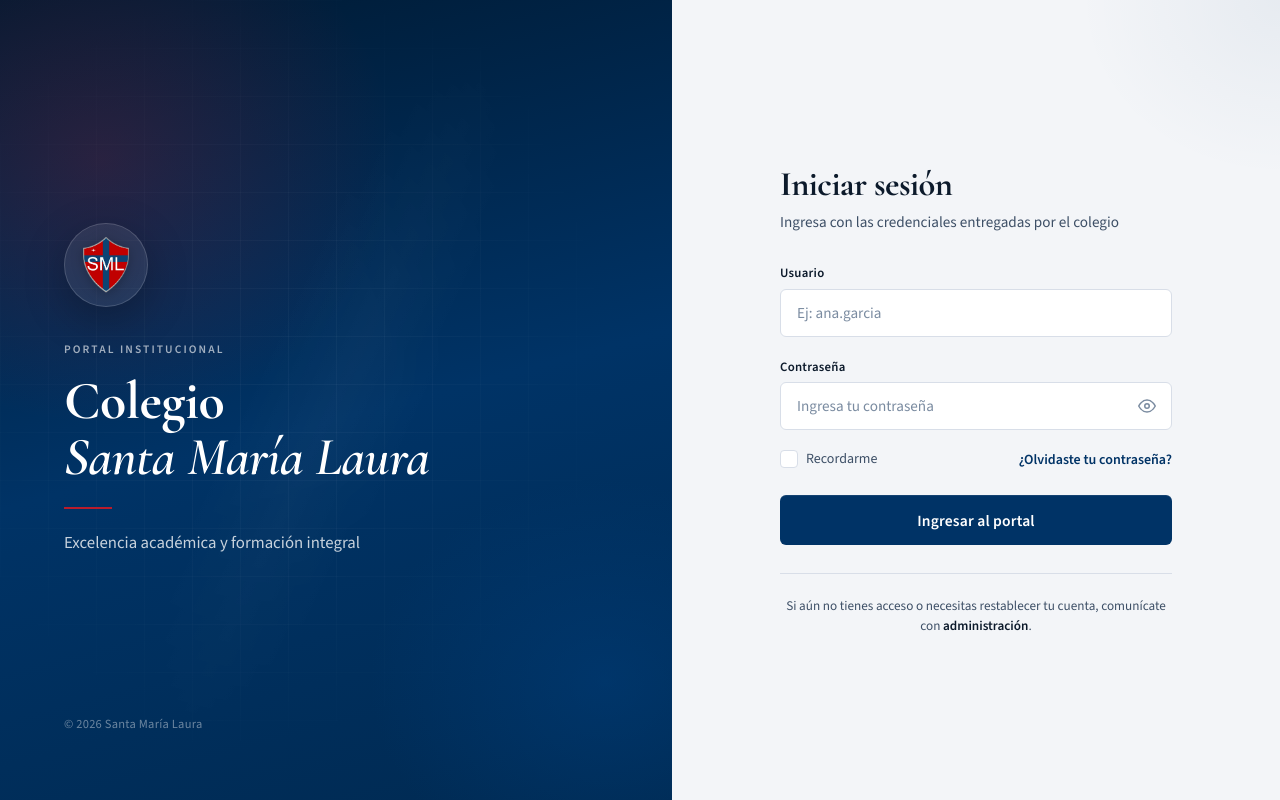
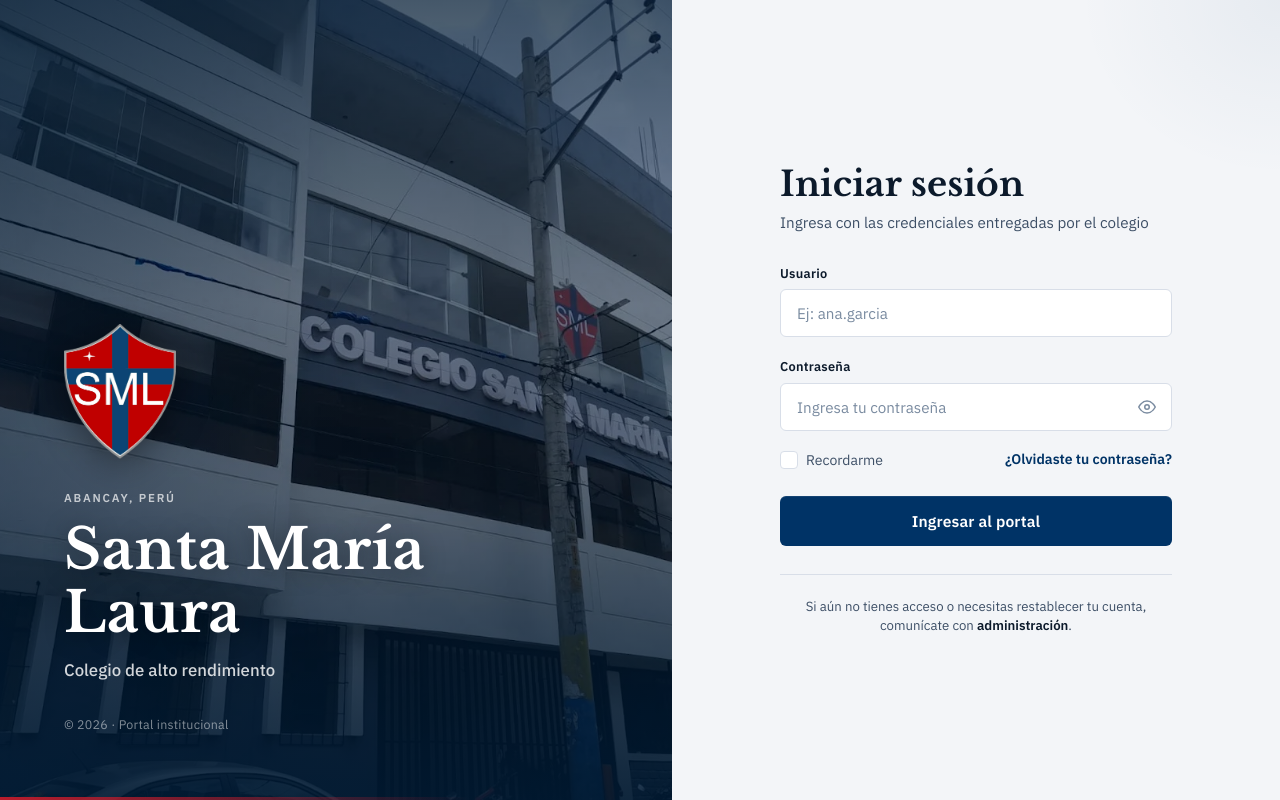
Before and after one commit to ConquestJD/portal-SML, an Angular app: page /login in a window 1280 px wide. Built offline with nearby package versions, Linux system fonts and the light colour scheme.

Commit message:
Add background image and update font styles in login component

```diff
--- a/src/app/pages/login/login.component.css
+++ b/src/app/pages/login/login.component.css
@@ -27,8 +27,8 @@
   --info-bg:     #eef3f9;
   --info-border: #c5d4e8;
 
-  --font-display: 'Cormorant Garamond', Georgia, 'Times New Roman', serif;
-  --font-ui: 'Source Sans 3', 'Segoe UI', sans-serif;
+  --font-display: 'Libre Baskerville', 'Times New Roman', Georgia, serif;
+  --font-ui: 'IBM Plex Sans', 'Segoe UI', sans-serif;
 
   --r-sm: 6px;
   --r-md: 10px;
@@ -55,7 +55,7 @@
 }
 
 /* ══════════════════════════════════════════════════════
-   BRAND PANEL
+   BRAND PANEL — foto full-bleed + marca hero
    ══════════════════════════════════════════════════════ */
 .brand-panel {
   position: relative;
@@ -63,43 +63,68 @@
   flex-direction: column;
   justify-content: space-between;
   padding: clamp(2.5rem, 5vw, 4.5rem);
-  color: rgba(255 255 255 / .9);
-  background:
-    radial-gradient(ellipse 80% 60% at 15% 20%, rgba(185 28 44 / .22), transparent 55%),
-    radial-gradient(ellipse 70% 50% at 90% 85%, rgba(0 64 128 / .45), transparent 50%),
-    linear-gradient(165deg, var(--navy-deep) 0%, var(--navy) 52%, #002a52 100%);
+  color: rgba(255 255 255 / .92);
+  background: var(--navy-deep);
   overflow: hidden;
 }
 
-.brand-panel__atmosphere {
+.brand-panel__photo {
+  position: absolute;
+  inset: 0;
+  width: 100%;
+  height: 100%;
+  object-fit: cover;
+  object-position: center;
+  transform: scale(1.04);
+  transition: transform 1.4s var(--ease);
+  pointer-events: none;
+}
+.login-page.is-visible .brand-panel__photo {
+  transform: scale(1);
+}
+
+.brand-panel__veil {
   position: absolute;
   inset: 0;
   pointer-events: none;
-  background-image:
-    linear-gradient(rgba(255 255 255 / .035) 1px, transparent 1px),
-    linear-gradient(90deg, rgba(255 255 255 / .035) 1px, transparent 1px);
-  background-size: 48px 48px;
-  mask-image: radial-gradient(ellipse 75% 70% at 40% 45%, #000 20%, transparent 75%);
-  opacity: .9;
+  background:
+    linear-gradient(
+      180deg,
+      rgba(0 26 51 / .72) 0%,
+      rgba(0 26 51 / .38) 38%,
+      rgba(0 26 51 / .45) 62%,
+      rgba(0 26 51 / .88) 100%
+    ),
+    linear-gradient(
+      90deg,
+      rgba(0 26 51 / .35) 0%,
+      transparent 55%
+    );
 }
 
-.brand-panel__atmosphere::after {
+.brand-panel__veil::after {
   content: '';
   position: absolute;
-  inset: 0;
-  background:
-    linear-gradient(115deg, transparent 40%, rgba(255 255 255 / .03) 50%, transparent 60%);
+  left: 0;
+  right: 0;
+  bottom: 0;
+  height: 3px;
+  background: linear-gradient(
+    90deg,
+    var(--crimson) 0%,
+    rgba(185 28 44 / .55) 35%,
+    transparent 70%
+  );
 }
 
 .brand-panel__inner {
   position: relative;
   z-index: 1;
-  max-width: 28rem;
+  max-width: 26rem;
   margin-top: auto;
-  margin-bottom: auto;
   opacity: 0;
-  transform: translateY(14px);
-  transition: opacity .7s var(--ease) .12s, transform .7s var(--ease) .12s;
+  transform: translateY(16px);
+  transition: opacity .75s var(--ease) .15s, transform .75s var(--ease) .15s;
 }
 .login-page.is-visible .brand-panel__inner {
   opacity: 1;
@@ -107,77 +132,51 @@
 }
 
 .brand-panel__crest {
-  width: 5.25rem;
-  height: 5.25rem;
-  margin-bottom: 2rem;
-  display: flex;
-  align-items: center;
-  justify-content: center;
-  border-radius: 50%;
-  background: rgba(255 255 255 / .08);
-  border: 1px solid rgba(255 255 255 / .16);
-  box-shadow: 0 12px 40px rgba(0 0 0 / .25);
-}
-
-.brand-panel__crest-img {
-  width: 3.5rem;
-  height: 3.5rem;
+  display: block;
+  width: clamp(5.5rem, 9vw, 7rem);
+  height: auto;
+  margin-bottom: 1.75rem;
   object-fit: contain;
-  filter: drop-shadow(0 2px 6px rgba(0 0 0 / .25));
+  filter: drop-shadow(0 6px 18px rgba(0 0 0 / .45));
 }
 
 .brand-panel__eyebrow {
   font-size: .72rem;
   font-weight: 600;
-  letter-spacing: .18em;
+  letter-spacing: .16em;
   text-transform: uppercase;
-  color: rgba(255 255 255 / .62);
-  margin-bottom: .85rem;
+  color: rgba(255 255 255 / .7);
+  margin: 0 0 .65rem;
 }
 
 .brand-panel__title {
   font-family: var(--font-display);
-  font-size: clamp(2.4rem, 4.2vw, 3.35rem);
+  font-size: clamp(2.55rem, 4.4vw, 3.5rem);
   font-weight: 700;
-  line-height: 1.05;
-  letter-spacing: -.01em;
+  line-height: 1.12;
+  letter-spacing: 0.01em;
   color: var(--t-on-dark);
-  margin: 0 0 1.35rem;
-}
-
-.brand-panel__title span {
-  font-style: italic;
-  font-weight: 600;
-}
-
-.brand-panel__rule {
-  width: 3rem;
-  height: 2px;
-  background: var(--crimson);
-  margin-bottom: 1.25rem;
-  transform-origin: left;
-  transform: scaleX(0);
-  transition: transform .55s var(--ease) .35s;
-}
-.login-page.is-visible .brand-panel__rule {
-  transform: scaleX(1);
+  margin: 0 0 .85rem;
+  text-shadow: 0 2px 24px rgba(0 0 0 / .35);
 }
 
 .brand-panel__claim {
   font-size: 1.05rem;
-  line-height: 1.55;
-  color: rgba(255 255 255 / .78);
-  max-width: 22rem;
+  font-weight: 500;
+  line-height: 1.45;
+  color: rgba(255 255 255 / .82);
   margin: 0;
+  max-width: 20rem;
 }
 
 .brand-panel__footer {
   position: relative;
   z-index: 1;
   margin: 0;
+  padding-top: 2rem;
   font-size: .78rem;
   letter-spacing: .02em;
-  color: rgba(255 255 255 / .42);
+  color: rgba(255 255 255 / .5);
 }
 
 /* ══════════════════════════════════════════════════════
@@ -246,9 +245,9 @@
   font-size: clamp(1.85rem, 3vw, 2.15rem);
   font-weight: 700;
   color: var(--t-primary);
-  letter-spacing: -.015em;
+  letter-spacing: 0.005em;
   margin: 0 0 .4rem;
-  line-height: 1.15;
+  line-height: 1.2;
 }
 
 .login-panel__subtitle {
@@ -620,7 +619,7 @@
 @media (prefers-reduced-motion: reduce) {
   .login-page,
   .brand-panel__inner,
-  .brand-panel__rule,
+  .brand-panel__photo,
   .login-panel,
   .btn-login,
   .field__input,
@@ -639,8 +638,8 @@
     transform: none;
   }
 
-  .brand-panel__rule,
-  .login-page.is-visible .brand-panel__rule {
+  .brand-panel__photo,
+  .login-page.is-visible .brand-panel__photo {
     transform: none;
   }
 }
--- a/src/app/pages/login/login.component.html
+++ b/src/app/pages/login/login.component.html
@@ -2,26 +2,25 @@
 
   <!-- ══════════ BRAND PANEL ══════════ -->
   <aside class="brand-panel" aria-hidden="true">
-    <div class="brand-panel__atmosphere"></div>
+    <img
+      class="brand-panel__photo"
+      src="/images/fondo.webp"
+      alt=""
+      width="1360"
+      height="1020"
+      decoding="async"
+    />
+    <div class="brand-panel__veil"></div>
 
     <div class="brand-panel__inner">
-      <div class="brand-panel__crest">
-        <img src="/only-logo.png" alt="" class="brand-panel__crest-img" />
-      </div>
-
-      <p class="brand-panel__eyebrow">Portal institucional</p>
-      <h1 class="brand-panel__title">
-        Colegio<br />
-        <span>Santa María Laura</span>
-      </h1>
-      <div class="brand-panel__rule" aria-hidden="true"></div>
-      <p class="brand-panel__claim">
-        Excelencia académica y formación integral
-      </p>
+      <img src="/only-logo.png" alt="" class="brand-panel__crest" />
+      <p class="brand-panel__eyebrow">Abancay, Perú</p>
+      <h1 class="brand-panel__title">Santa María Laura</h1>
+      <p class="brand-panel__claim">Colegio de alto rendimiento</p>
     </div>
 
     <p class="brand-panel__footer">
-      &copy; {{ currentYear }} Santa María Laura
+      &copy; {{ currentYear }} · Portal institucional
     </p>
   </aside>
 
--- a/src/index.html
+++ b/src/index.html
@@ -8,7 +8,7 @@
   <link rel="icon" type="image/x-icon" href="favicon.ico">
   <link rel="preconnect" href="https://fonts.googleapis.com">
   <link rel="preconnect" href="https://fonts.gstatic.com" crossorigin>
-  <link href="https://fonts.googleapis.com/css2?family=Cormorant+Garamond:ital,wght@0,600;0,700;1,600&family=Inter:wght@400;500;600;700&family=Source+Sans+3:wght@400;500;600;700&display=swap" rel="stylesheet">
+  <link href="https://fonts.googleapis.com/css2?family=IBM+Plex+Sans:wght@400;500;600;700&family=Inter:wght@400;500;600;700&family=Libre+Baskerville:ital,wght@0,400;0,700;1,400&display=swap" rel="stylesheet">
   <link rel="stylesheet" href="https://cdnjs.cloudflare.com/ajax/libs/font-awesome/6.5.1/css/all.min.css" integrity="sha512-DTOQO9RWCH3ppGqcWaEA1BIZOC6xxalwEsw9c2QQeAIftl+Vegovlnee1c9QX4TctnWMn13TZye+giMm8e2LwA==" crossorigin="anonymous" referrerpolicy="no-referrer" />
 </head>
 <body>
```
Also changed, not shown: public/images/fondo.webp (added).
